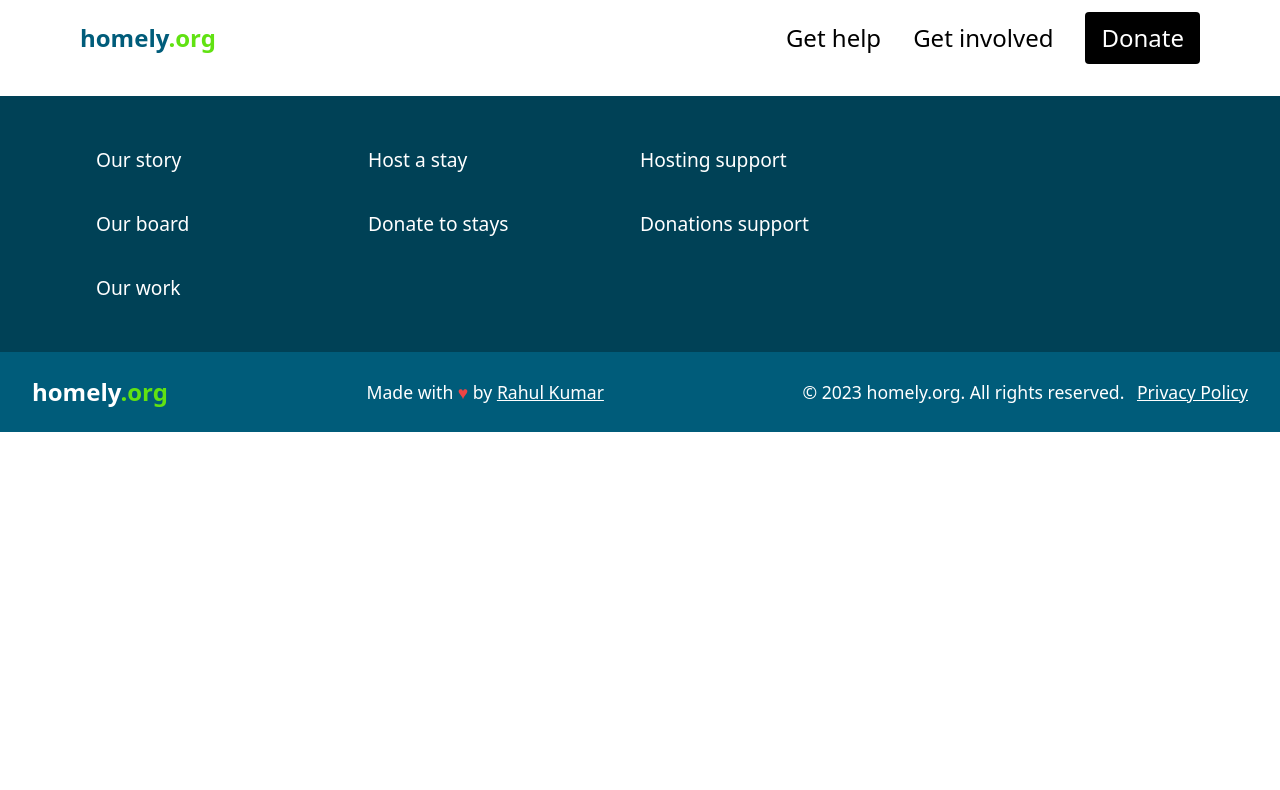
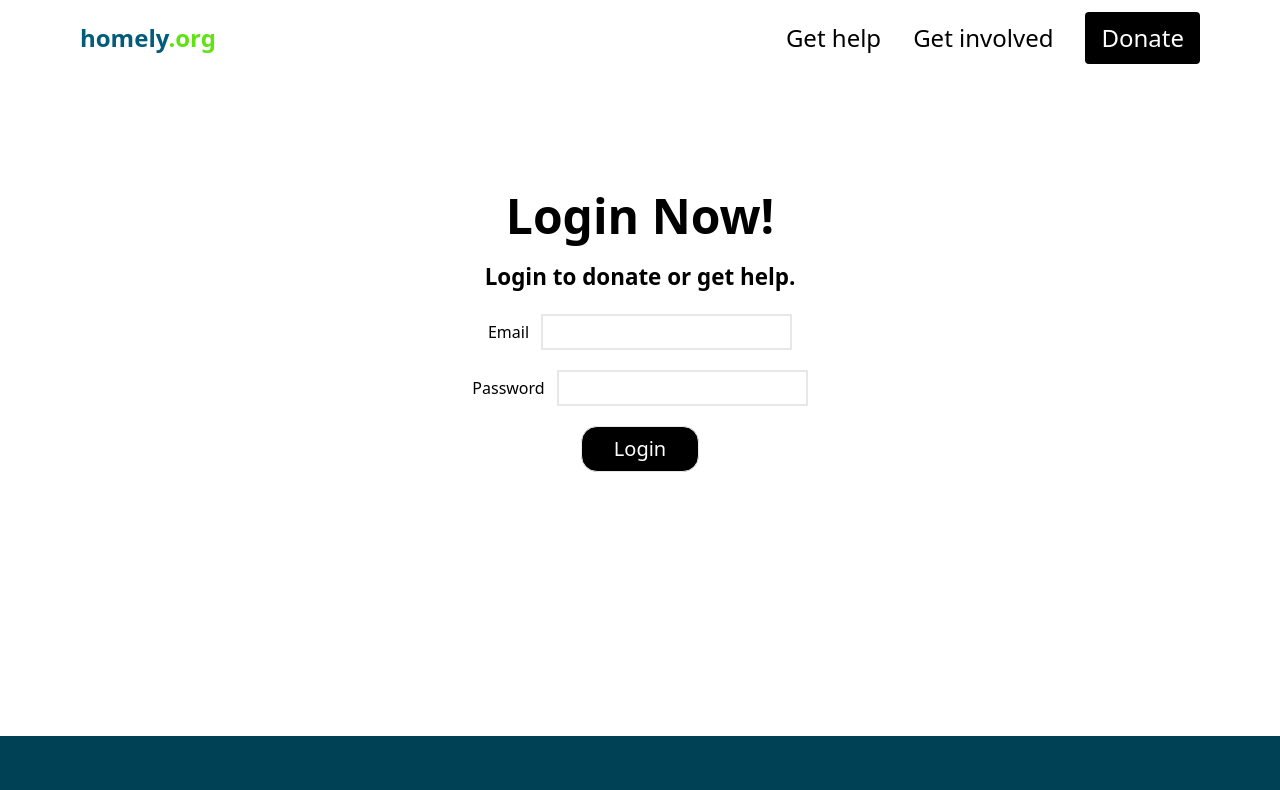
Before and after one commit to rahulkumarpahwa/homely, a React (Vite) app in the folder Frontend/: page /login in a window 1280 px wide. Shown: the top 790 px of the page. Built offline with nearby package versions, Linux system fonts and the light colour scheme.

Commit message:
feat: Add Login page and implement login functionality with state management

```diff
--- a/Frontend/src/App.jsx
+++ b/Frontend/src/App.jsx
@@ -3,9 +3,10 @@ import Homely from "./pages/homely";
 import About from "./pages/about";
 import Donate from "./pages/donate";
 import GetInvolved from "./pages/getInvolved";
-import {Navbar} from "./components/Navbar.jsx"
+import { Navbar } from "./components/Navbar.jsx";
 import { Footer } from "./components/Footer.jsx";
 import GetHelp from "./pages/gethelp.jsx";
+import { Login } from "./pages/Login.jsx";
 
 function App() {
   return (
@@ -17,6 +18,7 @@ function App() {
         <Route path="/donate" element={<Donate />} />
         <Route path="/getinvolved" element={<GetInvolved />} />
         <Route path="/gethelp" element={<GetHelp />} />
+        <Route path="/login" element={<Login />} />
       </Routes>
       <Footer />
     </BrowserRouter>
--- /dev/null
+++ b/Frontend/src/pages/Login.jsx
@@ -0,0 +1,44 @@
+import { useReducer } from "react";
+import { reducer, intialState } from "../utils/loginReducer";
+
+export const Login = () => {
+  const [state, dispatch] = useReducer(reducer, intialState);
+
+  const setEmail = (email) => {
+    dispatch({ type: "SET_EMAIL", payload: email });
+  };
+
+  const setPassword = (password) => {
+    dispatch({ type: "SET_PASSWORD", payload: password });
+  };
+
+  return (
+    <div className="min-h-[80vh] py-32">
+      <div className="flex items-center justify-center flex-col gap-5">
+        <h2 className="text-5xl font-bold">Login Now!</h2>
+        <p className="text-[1.4rem] font-semibold">Login to donate or get help.</p>
+        <div className="flex items-center justify-center space-x-3">
+          <label htmlFor="email">Email</label>
+          <input
+            type="email"
+            name="email"
+            className="border-2 px-2 py-1"
+            value={state.email}
+            onChange={(e) => setEmail(e.target.value)}
+          />
+        </div>
+        <div className="flex items-center justify-center space-x-3">
+          <label htmlFor="password">Password</label>
+          <input
+            type="password"
+            name="password"
+            className="border-2 px-2 py-1"
+            value={state.password}
+            onChange={(e) => setPassword(e.target.value)}
+          />
+        </div>
+        <button className="border px-8 py-2 rounded-2xl bg-black text-white text-xl hover:bg-[#005c7a]">Login</button>
+      </div>
+    </div>
+  );
+};
--- /dev/null
+++ b/Frontend/src/utils/loginReducer.js
@@ -0,0 +1,13 @@
+export const reducer = (state, actions) => {
+  switch (actions.type) {
+    case "SET_EMAIL":
+      return { ...state, email: actions.payload };
+    case "SET_PASSWORD":
+      return { ...state, password: actions.payload };
+  }
+};
+
+export const intialState = {
+  email: "",
+  password: "",
+};
```
